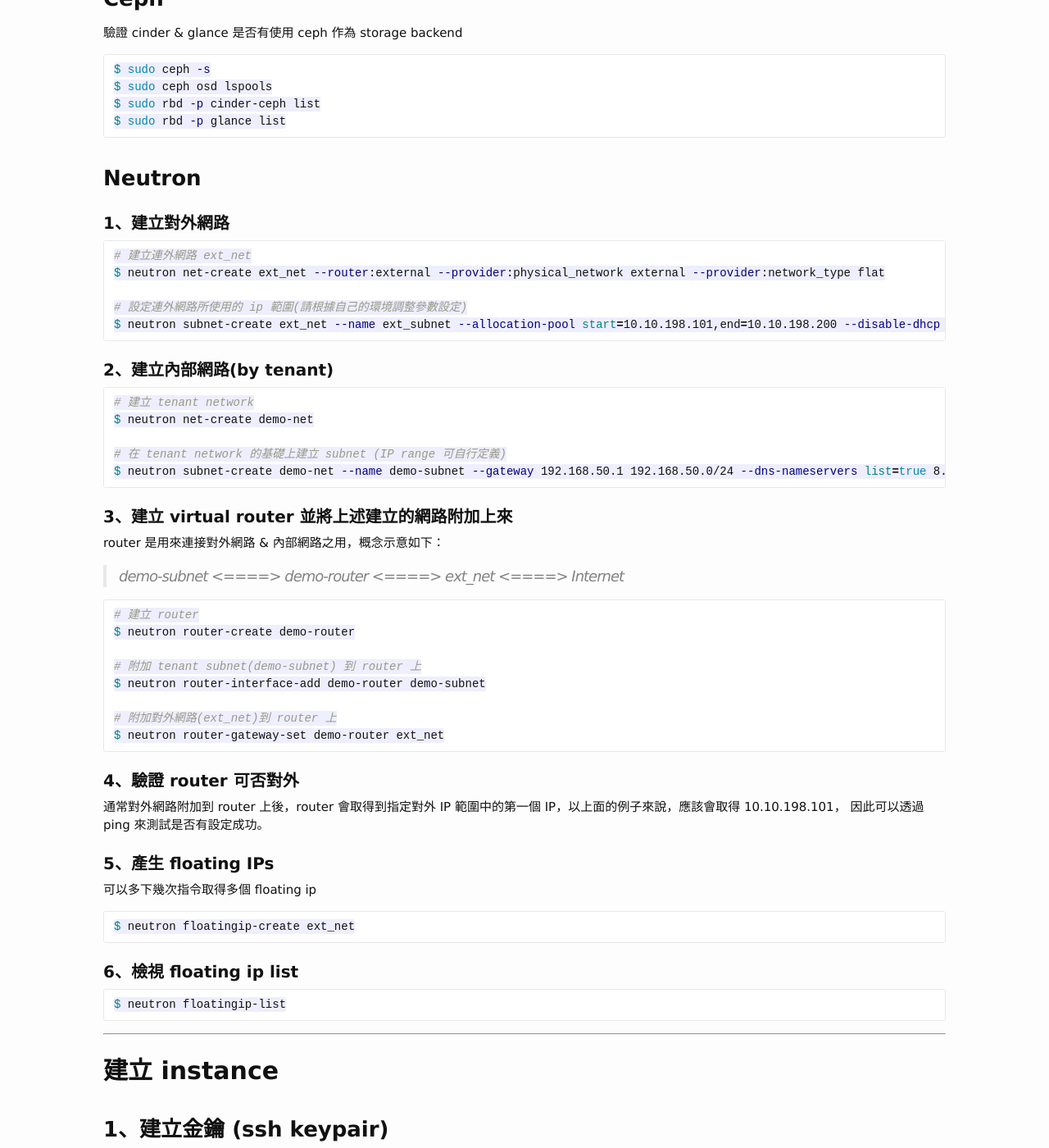
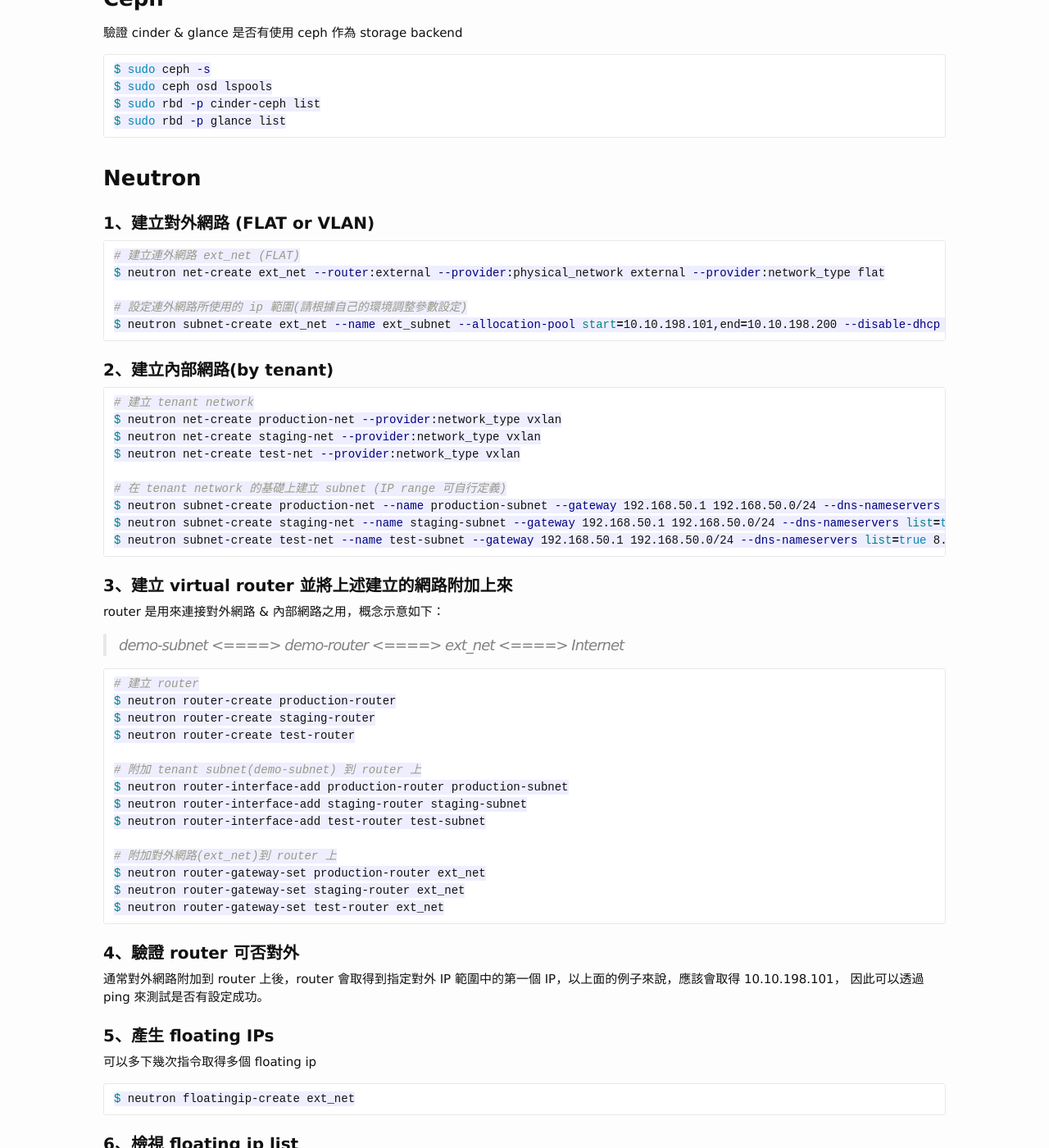
Before and after one commit to casper2048/godleon.github.io, a Jekyll site: the page built from _posts/2015-09-01-Simple-Script-For-Verify-OpenStack.md, in a window 1280 px wide and 1400 px high, scrolled down 1339 px. Shown: the whole window at 82% size. Built offline with Jekyll 4.4.1, drawn with Linux system fonts in a browser that asks for light colours; Markdown is read by kramdown in place of the engine named in the settings; comment, search, counter and statistics services are not loaded; some of the changed text lies outside the part shown.

Commit message:
Simple script for verify Openstack

````diff
--- a/_posts/2015-09-01-Simple-Script-For-Verify-OpenStack.md
+++ b/_posts/2015-09-01-Simple-Script-For-Verify-OpenStack.md
@@ -1,12 +1,12 @@
 ---
 layout: post
 title:  "[OpenStack] 簡單驗證 OpenStack 環境的 script"
-description: "此篇文章中提供了可以用來驗證 OpenStack 環境中的每個 service 是否有正常提供服務的 script，可用來提供簡單快速的驗"
+description: "此篇文章中提供了可以用來驗證 OpenStack 環境中的每個 service 是否有正常提供服務的 script，可用來提供簡單快速的驗證"
 date: 2015-09-01 15:00
 published: true
 comments: true
 categories: [openstack]
-tags: [OpenStack]
+tags: [OpenStack, Neutron, Nova, Glance, Cinder, Ceph]
 ---
 
 切換身份用的 script
@@ -73,9 +73,9 @@
 ```
 
 ### Neutron
-#### 1、建立對外網路
+#### 1、建立對外網路 (FLAT or VLAN)
 ```bash
-# 建立連外網路 ext_net
+# 建立連外網路 ext_net (FLAT)
 $ neutron net-create ext_net --router:external --provider:physical_network external --provider:network_type flat
 
 # 設定連外網路所使用的 ip 範圍(請根據自己的環境調整參數設定)
@@ -85,10 +85,14 @@
 #### 2、建立內部網路(by tenant)
 ```bash
 # 建立 tenant network
-$ neutron net-create demo-net
+$ neutron net-create production-net --provider:network_type vxlan
+$ neutron net-create staging-net --provider:network_type vxlan
+$ neutron net-create test-net --provider:network_type vxlan
 
 # 在 tenant network 的基礎上建立 subnet (IP range 可自行定義)
-$ neutron subnet-create demo-net --name demo-subnet --gateway 192.168.50.1 192.168.50.0/24 --dns-nameservers list=true 8.8.8.8 8.8.4.4
+$ neutron subnet-create production-net --name production-subnet --gateway 192.168.50.1 192.168.50.0/24 --dns-nameservers list=true 8.8.8.8 8.8.4.4
+$ neutron subnet-create staging-net --name staging-subnet --gateway 192.168.50.1 192.168.50.0/24 --dns-nameservers list=true 8.8.8.8 8.8.4.4
+$ neutron subnet-create test-net --name test-subnet --gateway 192.168.50.1 192.168.50.0/24 --dns-nameservers list=true 8.8.8.8 8.8.4.4
 ```
 
 #### 3、建立 virtual router 並將上述建立的網路附加上來
@@ -99,13 +103,19 @@
 
 ```bash
 # 建立 router
-$ neutron router-create demo-router
+$ neutron router-create production-router
+$ neutron router-create staging-router
+$ neutron router-create test-router
 
 # 附加 tenant subnet(demo-subnet) 到 router 上
-$ neutron router-interface-add demo-router demo-subnet
+$ neutron router-interface-add production-router production-subnet
+$ neutron router-interface-add staging-router staging-subnet
+$ neutron router-interface-add test-router test-subnet
 
 # 附加對外網路(ext_net)到 router 上
-$ neutron router-gateway-set demo-router ext_net
+$ neutron router-gateway-set production-router ext_net
+$ neutron router-gateway-set staging-router ext_net
+$ neutron router-gateway-set test-router ext_net
 ```
 
 #### 4、驗證 router 可否對外
@@ -124,6 +134,14 @@
 
 ``` bash
 $ neutron floatingip-list
+```
+
+#### 7、清除 floating ip
+
+若要清除 floating ip，可使用下列指令：
+
+``` bash
+$ neutron floatingip-delete $(neutron floatingip-list | sed -n 4p | awk '{print $2}')
 ```
 
 ------------------------------------------------
@@ -154,13 +172,13 @@
 $ nova secgroup-list
 
 # 啟用 instance (cirros)
-$ nova boot --flavor m1.tiny --image cirros-0.3.4-x86_64-qcow2 --nic net-id=$(neutron net-list | grep 'demo-net' | awk '{print $2}') --security-group default --key-name demo-key cirros-instance
+$ nova boot --flavor m1.tiny --image cirros-0.3.4-x86_64-qcow2 --nic net-id=$(neutron net-list | grep 'test-net' | awk '{print $2}') --security-group default --key-name demo-key cirros-instance
 
 # 啟用 instance (ubuntu)
-$ nova boot --flavor m1.medium --image ubuntu-trusty-server-amd64-qcow2 --nic net-id=$(neutron net-list | grep 'demo-net' | awk '{print $2}') --security-group default --key-name demo-key ubuntu-instance
+$ nova boot --flavor m1.medium --image ubuntu-trusty-server-amd64-qcow2 --nic net-id=$(neutron net-list | grep 'staging-net' | awk '{print $2}') --security-group default --key-name demo-key ubuntu-instance
 
-# 啟用 instance (fedora)
-$ nova boot --flavor m1.medium --image Fedora-22-x86_64-qcow2 --nic net-id=$(neutron net-list | grep 'demo-net' | awk '{print $2}') --security-group default --key-name demo-key fedora-instance
+# 啟用 instance (centos)
+$ nova boot --flavor m1.medium --image CentOS-7-x86_64.qcow2c --nic net-id=$(neutron net-list | grep 'production-net' | awk '{print $2}') --security-group default --key-name demo-key centos-instance
 
 # 查詢 instance 啟用狀況
 $ nova list
@@ -234,11 +252,21 @@
 參考資料
 =======
 
+### Ceph
+
+- [Ceph cheatsheet - ShainMiley.com](http://www.shainmiley.com/wordpress/2014/08/23/ceph-cheatsheet/)
+
+- [BlockDeviceConfig - OpenStack](https://wiki.openstack.org/wiki/BlockDeviceConfig)
+
+### Neutron
+
 - [Launch an instance with OpenStack Networking (neutron) - OpenStack Installation Guide for Ubuntu 14.04](http://docs.openstack.org/kilo/install-guide/install/apt/content/launch-instance-neutron.html)
 
+- [Rackspace Developer Center - Neutron Networking: Simple Flat Network](https://developer.rackspace.com/blog/neutron-networking-simple-flat-network/)
+
+### OpenStack CLI
+
 - [OpenStack Docs: OpenStack command-line interface cheat sheet](http://docs.openstack.org/user-guide/cli_cheat_sheet.html)
-
-- [Ceph cheatsheet - ShainMiley.com](http://www.shainmiley.com/wordpress/2014/08/23/ceph-cheatsheet/)
 
 - [Support for ISO images - OpenStack Configuration Reference  - kilo](http://docs.openstack.org/kilo/config-reference/content/iso-support.html)
 
````
Also changed, not shown: other parts of _posts/2015-09-01-Simple-Script-For-Verify-OpenStack.md (+11 -11 lines).
